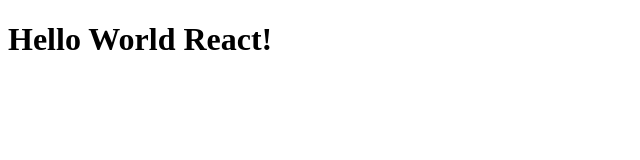
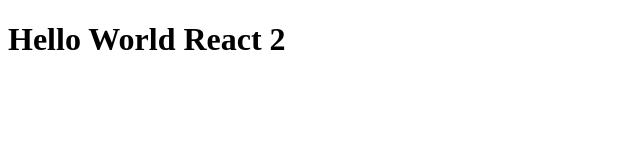
Before and after one commit to ferreiraapfernanda/15dias-de-react, a React (Create React App) app: page / in a window 1280 px wide. Shown: the top 160 px of the page, without its empty margins (0-640 px from the left). Built offline with nearby package versions, Linux system fonts and the light colour scheme.

Commit message:
Trocar o App de um componente stateful por um stateless

```diff
--- a/src/App.js
+++ b/src/App.js
@@ -1,11 +1,5 @@
 import React, { Component } from 'react';
 
-class App extends Component {
-  render() {
-    return (
-      <h1>Hello World React!</h1>
-    );
-  }
-}
+const App = () => <h1>Hello World React 2</h1>
 
 export default App;
```
